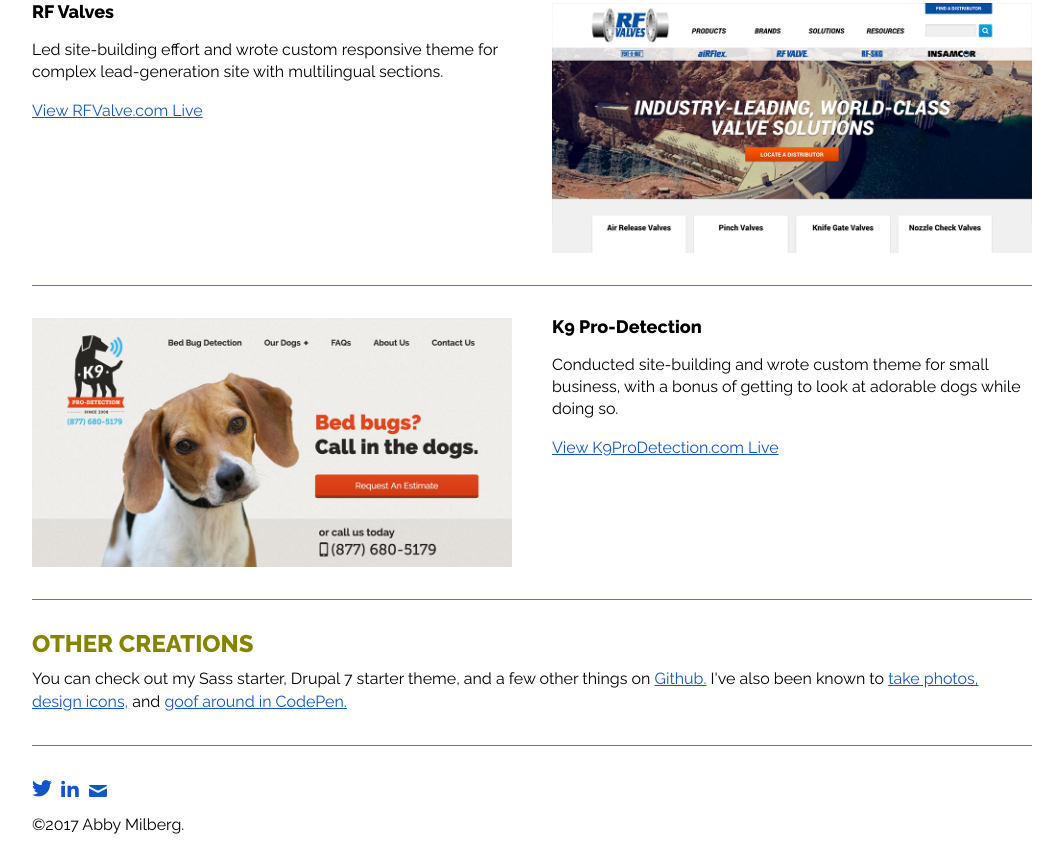
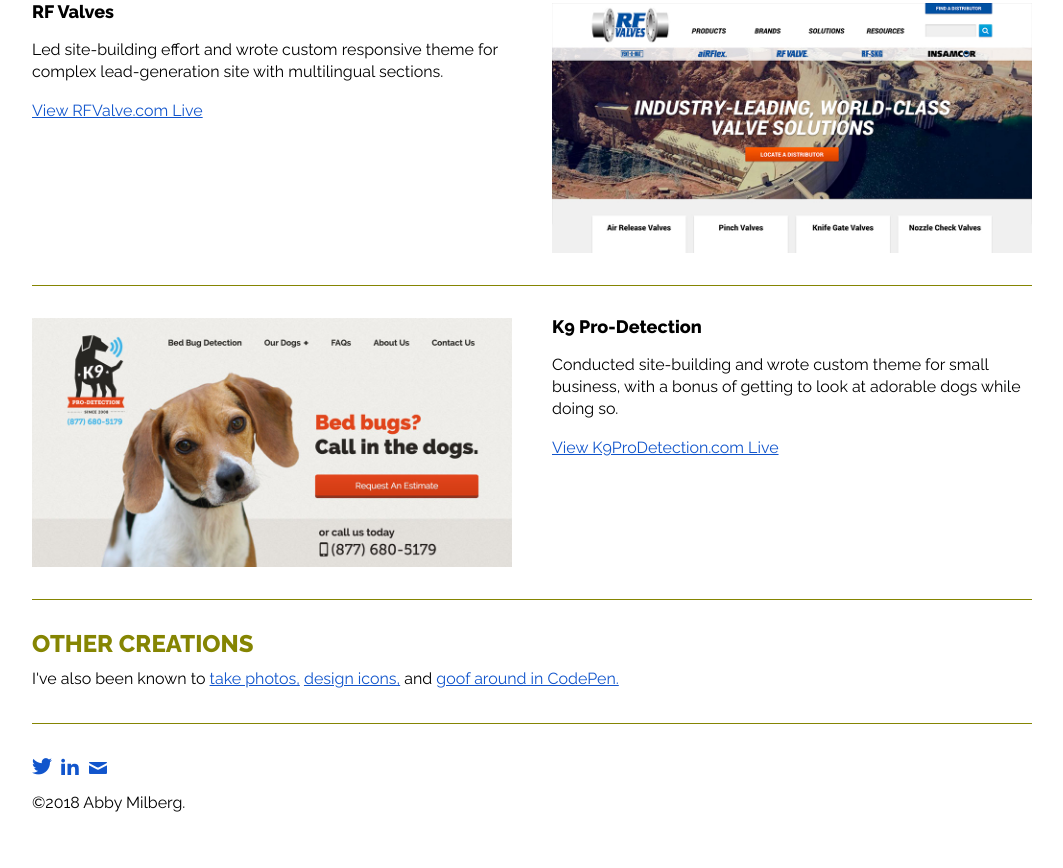
Before and after one commit to Abby805/Abby805.github.io, a website: page index.html in a window 1280 px wide. Shown: the part 2442-3310 px from the top of the page, without its empty margins (108-1171 px from the left). After the commit the page ends 3288 px from the top, so only its background shows below. Drawn offline with Linux system fonts and the light colour scheme.

Commit message:
Text updates.

```diff
--- a/index.html
+++ b/index.html
@@ -109,7 +109,7 @@
 
       <h2>Other Creations</h2>
 
-      <p>You can check out my Sass starter, Drupal 7 starter theme, and a few other things on <a href="https://github.com/Abby805" target="_blank">Github.</a> I've also been known to <a href="https://www.flickr.com/photos/abbymilberg" target="_blank">take photos,</a> <a href="http://thenounproject.com/milberg" target="_blank">design icons,</a> and <a href="http://codepen.io/Abby805" target="_blank">goof around in CodePen.</a></p>
+      <p>I've also been known to <a href="https://www.flickr.com/photos/abbymilberg" target="_blank">take photos,</a> <a href="http://thenounproject.com/milberg" target="_blank">design icons,</a> and <a href="http://codepen.io/Abby805" target="_blank">goof around in CodePen.</a></p>
     </section>
 
   </div>
@@ -120,7 +120,7 @@
       <li><a href="https://www.linkedin.com/in/abigailmilberg" target="_blank">LinkedIn</a></li>
       <li><a href="mailto:abby.milberg@gmail.com">Email</a></li>
     </ul>
-    <p>&copy;2017 Abby Milberg.</p>
+    <p>&copy;2018 Abby Milberg.</p>
   </footer>
 </body>
 </html>
```
